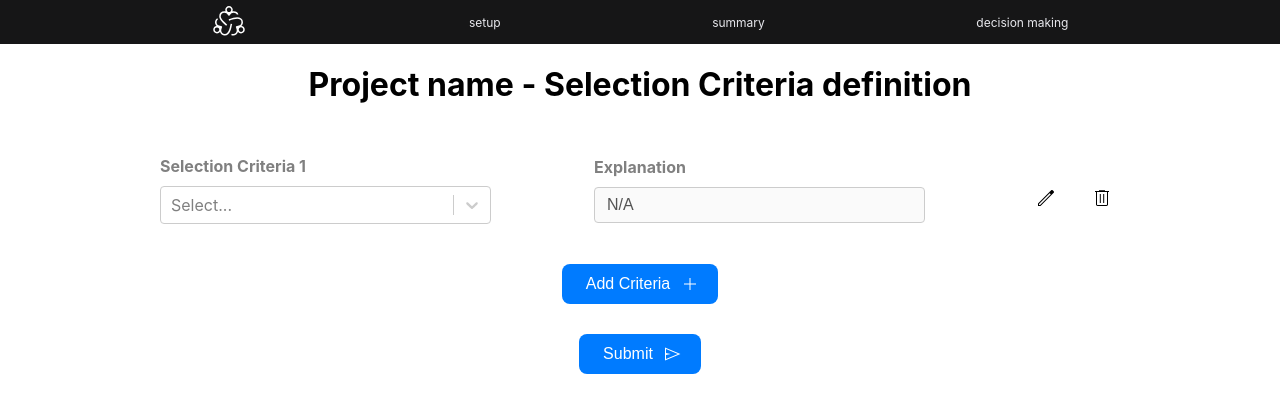
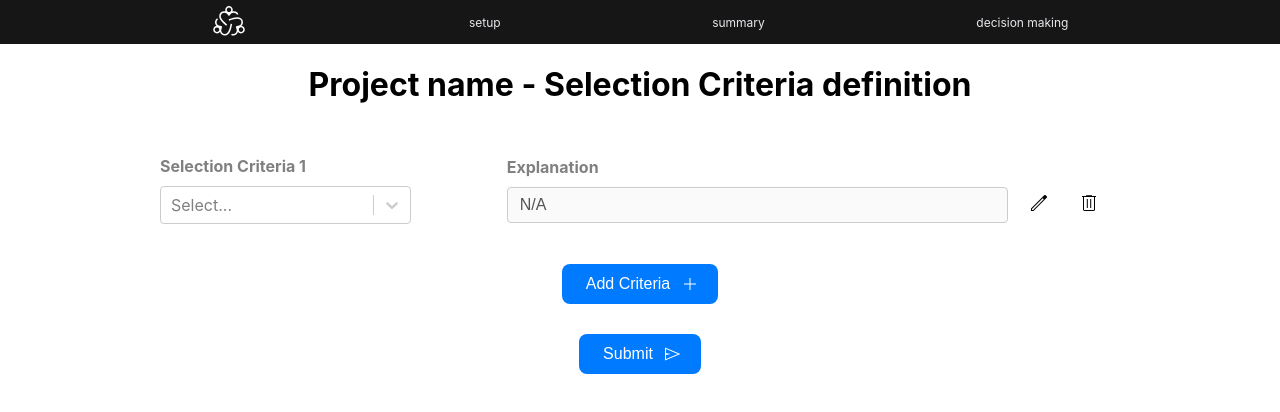
Before and after one commit to MACS490-TMM/Tool, a React (Create React App) app in the folder webapp/: page /project/setup/criteriaDefinition in a window 1280 px wide. Both pictures are taken after a click on the button "Add Criteria". Shown: the top 412 px of the page. Built offline with nearby package versions, Linux system fonts and the light colour scheme; no server answers.

Commit message:
modify styling of criteria page

```diff
--- a/webapp/src/Pages/ProjectSetup/CriteriaDefinition/CriteriaDefinition.css
+++ b/webapp/src/Pages/ProjectSetup/CriteriaDefinition/CriteriaDefinition.css
@@ -21,12 +21,23 @@
     align-items: center;
 }
 
+.explanation-container {
+    display: flex;
+    width: 100%;
+    flex-direction: row;
+    justify-content: space-evenly;
+}
+
 .criteria-group, .explanation-group {
     display: flex;
     flex-direction: column;
     align-items: flex-start;
     margin-bottom: 20px;
     width: 80%;
+}
+
+.criteria-group {
+    width: 50%;
 }
 
 .criteria-label {
@@ -54,6 +65,7 @@
 .button-save img, .button-edit img, .button-delete img{
     width: 24px;
     height: 24px;
+    margin-top: 10px;
 }
 
 .button-save:hover, .button-edit:hover, .button-delete:hover {
--- a/webapp/src/Pages/ProjectSetup/CriteriaDefinition/CriteriaDefinition.js
+++ b/webapp/src/Pages/ProjectSetup/CriteriaDefinition/CriteriaDefinition.js
@@ -127,6 +127,7 @@ function CriteriaDefinition() {
                             handleCriteriaChange={handleCriteriaChange}
                             isOptionDisabled={isOptionDisabled}
                         />
+                        <div className={"explanation-container"}>
                             <ExplanationEditor
                                 initialExplanation={editExplanations[index] || ''}
                                 isEditing={editingIndex === index}
@@ -146,6 +147,7 @@ function CriteriaDefinition() {
                                 <img src={DeleteIcon} alt="Delete"/>
                             </button>
                         </div>
+                    </div>
                 ))}
                 <AddCriteriaButton onAdd={handleAddCriteria}/>
             </div>
--- a/webapp/src/Pages/ProjectSummary/ExplanationEditor/ExplanationEditor.css
+++ b/webapp/src/Pages/ProjectSummary/ExplanationEditor/ExplanationEditor.css
@@ -3,7 +3,7 @@
     border: 1px solid #ccc;
     border-radius: 4px;
     font-size: 16px;
-    width: 80%;
+    width: 100%;
     box-sizing: border-box;
 }
 
```
Lines whose indentation alone changed are shown as unchanged.
